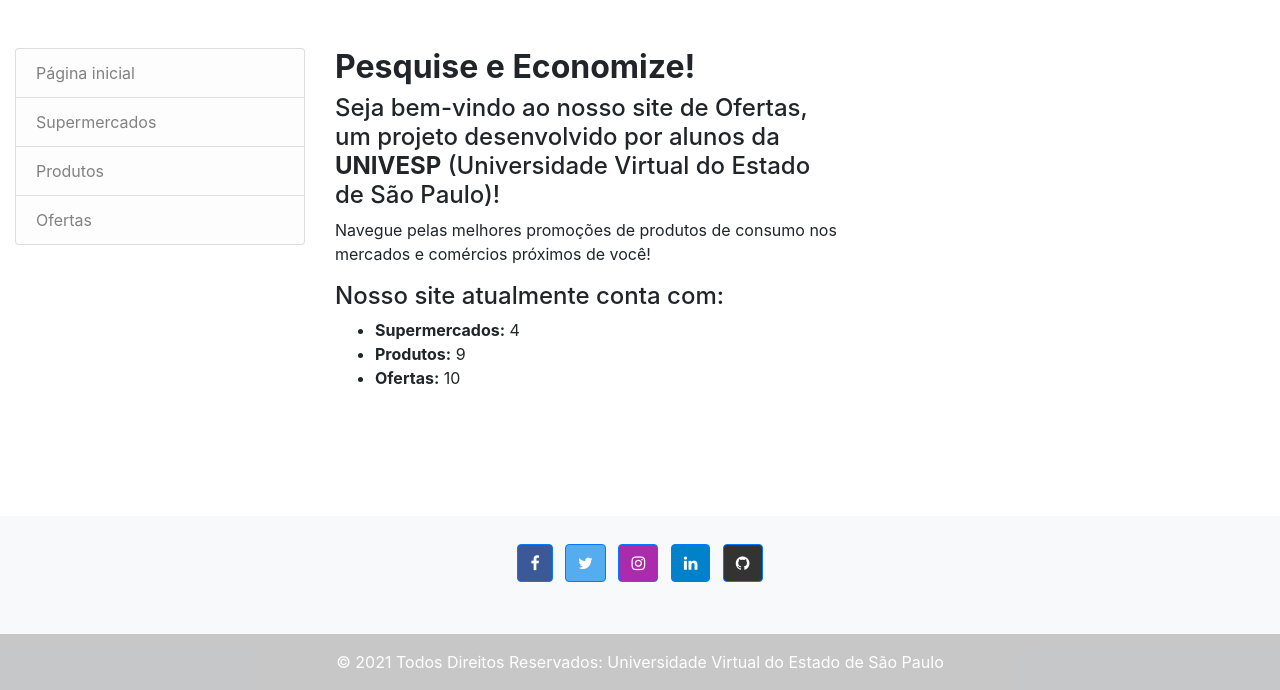
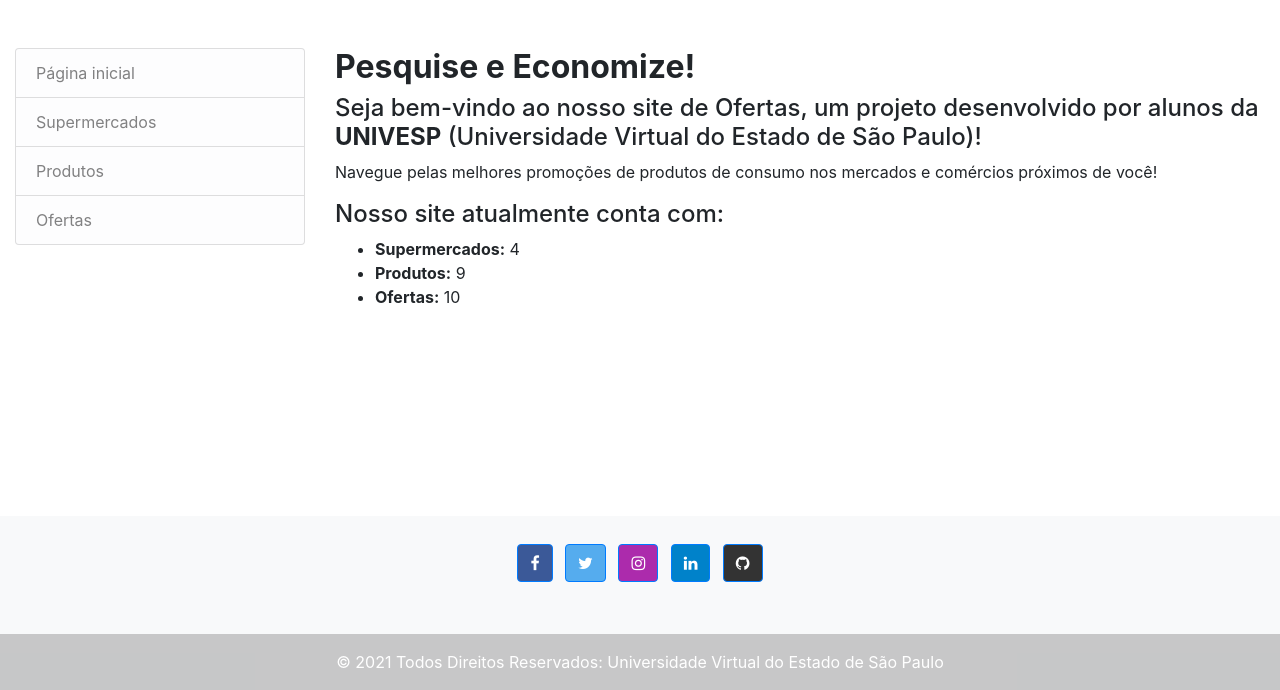
Before and after one commit to alunos2020pi/Projeto-Integrador, a Django app: page /ofertas/ in a window 1280 px wide. Shown: the part 110-800 px from the top of the page. Run offline with Django 3.2, Linux system fonts and the light colour scheme; data comes from the database, SQL or seed files in the repository; some libraries are stand-ins or nearby versions.

Commit message:
Ajuste da base_generic

```diff
--- a/ofertas/templates/base_generic.html
+++ b/ofertas/templates/base_generic.html
@@ -68,7 +68,7 @@
             </ul>
         </div>
 	   {% endblock %}
-      <div class="col-sm-5">{% block content %}{% endblock %}</div>
+      <div class="col-sm-9">{% block content %}{% endblock %}</div>
     </div>
   </div>
 
```
